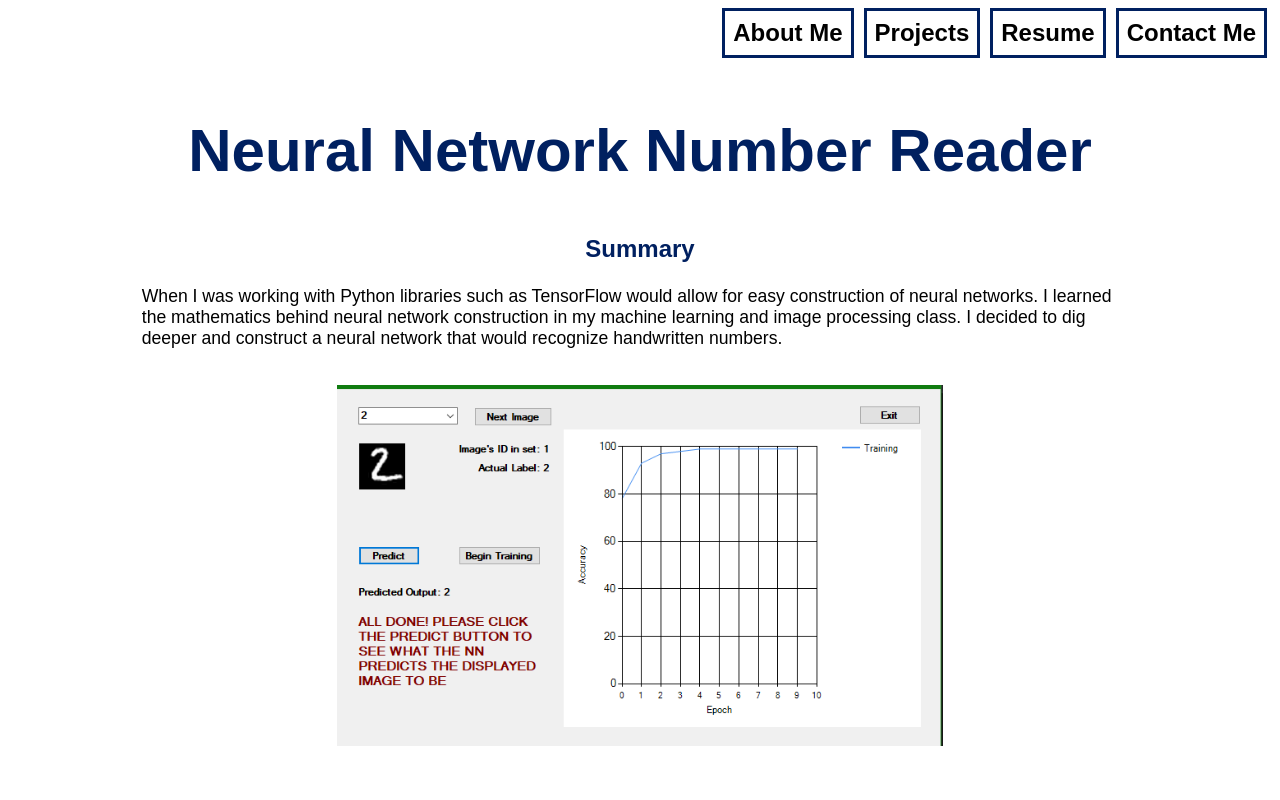
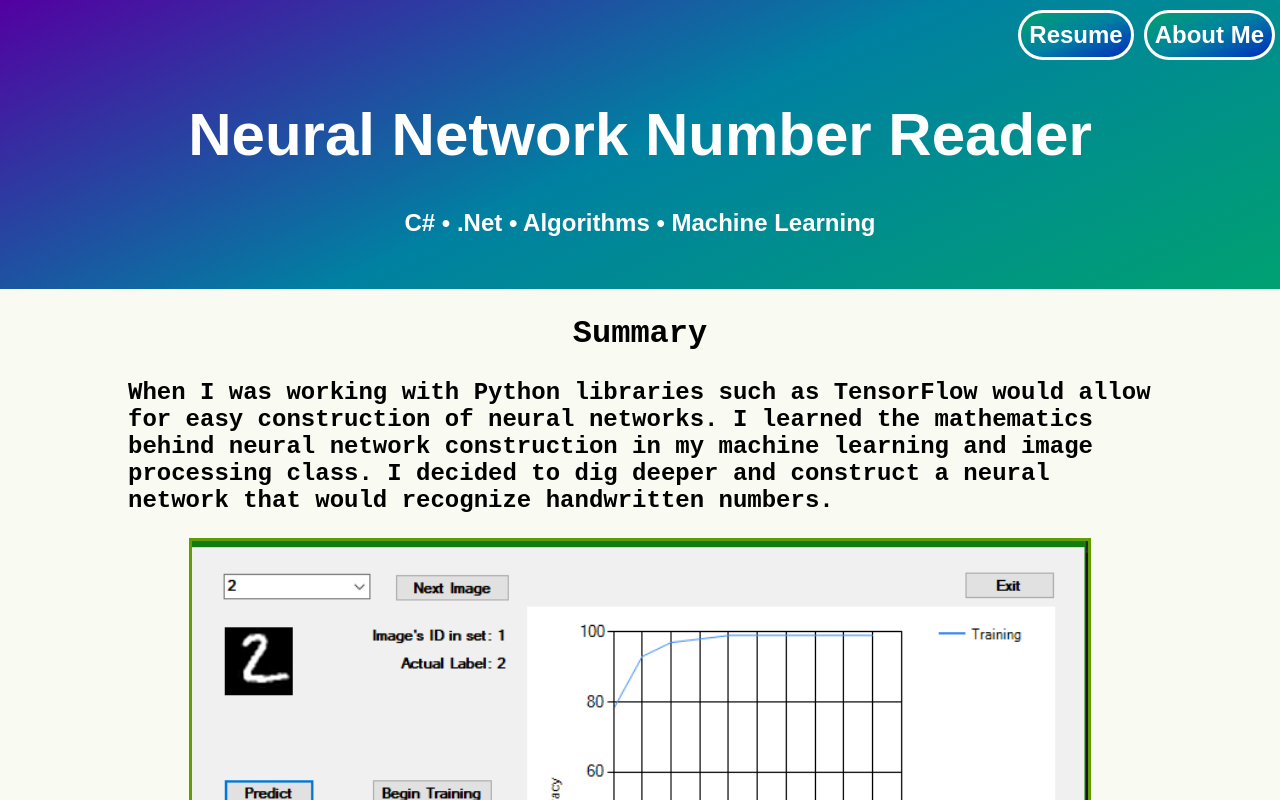
Before and after one commit to IlyaPivavaruk/ilyapivavaruk.github.io, a plain HTML site: page proj/nn.html in a window 1280 px wide. Shown: the top 800 px of the page. Drawn offline with Linux system fonts and the light colour scheme.

Commit message:
Updated Project Pages

```diff
--- a/proj/nn.html
+++ b/proj/nn.html
@@ -5,19 +5,17 @@
 		<title>Ilya's Portfolio - Neural Network Number Reader</title>
 	</head>
 	<body>
+		<div class="header_row">
 			<nav>
 				<ul>
-				<li><a href="../contact.html"> Contact Me </a></li>
-				<li><a href="../IlyaPivavarukResume2023.pdf" target="_blank">Resume</a></li>
-				<li><a href="../projects.html"> Projects </a></li>
 					<li><a href="../index.html"> About Me </a></li>
+					<li><a href="../IlyaPivavarukResume2024.pdf" target="_blank">Resume</a></li>
 				</ul>
 			</nav>
-
-		<br>
 			<h1>Neural Network Number Reader</h1>
-
-		<div class="main">
+			<h2>C# • .Net • Algorithms • Machine Learning</h2>
+		</div>
+		<div class="description_row">
 			<div class="postfooter">
 			<h2>Summary</h2>
 
@@ -27,35 +25,33 @@
                 to dig deeper and construct a neural network that would recognize handwritten numbers.
 			</p>
 
-			<br></br>
+
 			<img src="images/ml0.png" class="center" alt="test">
-			<br></br>
-			<br></br>
+			<br>
 			<img src="images/ml1.png" class="center" alt="test">
-			<br></br>
-			<br></br>
+			<br>
 			<img src="images/ml2.png" class="center" alt="test">
-			<br></br>
-			<h2>Logistics</h2>
+
+			<h2>Methodology</h2>
 			<p>
-				I needed a data set of handwritten numbers (0-9), and the MNIST data set provides just that (http://yann.lecun.com/exdb/mnist/).
+				I needed a data set of handwritten numbers (0-9), and the MNIST data set provides exactly what I need.
 				The first step was to read and process all the MNIST images since they are compressed into binary files.
 				The website above it tells in which order you should be reading the bits. Goes first 32 bits are the magic number,
 				next 32 bits are the number of images, rows, and columns in that order. After, you begin receiving pixels for each image
 				(784 per image since each image is 28x28). An important note to make is that the files are stored in high-endian format
 				hence we need to reverse the bytes after each individual read. I repeated the same steps (similar for labels) to store the
 				training image set, training labels, test image set, and test labels.
-				<br></br>
-				First, we have no values to work off of to make predictions so we have to randomly generate weights that will influence the
+				<br>
+				- First, we have no values to work off of to make predictions so we have to randomly generate weights that will influence the
 				first forward propagation results. Each image is 28x28 pixels so we have 784 input nodes that will take in values of either
 				1 or 0 where 1 means the pixel is black and 0 means its white, 1 middle layer (50 nodes), and an output layer (10 nodes).
-				<br></br>
-				Run through epochs (number of passes of the entire training data set the machine learning algorithm has completed)
+				<br>
+				- Run through epochs (number of passes of the entire training data set the machine learning algorithm has completed)
 				until we have a satisfactory level of accuracy (determined by me). Each epoch will return 10 values that correspond
 				to numbers 0 through 9. Those numbers represent the classification confidence level of the neural network for numbers
 				0 through 9. Calculate the error and backpropagate to update the constants for all nodes (except for input nodes).
-				<br></br>
-				Once a satisfactory level of accuracy is reached (training is complete) I store all the constants and use them to calculate predictions
+				<br>
+				- Once a satisfactory level of accuracy is reached (training is complete) I store all the constants and use them to calculate predictions
 				based on the image that the user selects.
 			</p>
 			<h2>Conclusion</h2>
@@ -65,7 +61,7 @@
 				that would lead to better results quicker. To optimize training I am also considering using multithreading to get
 				through epochs faster, which in return would minimize the time needed for training.
 			</p>
-			<br></br>
+
 			</div>
 		</div>
 	</body>
--- a/proj/stylesheet.css
+++ b/proj/stylesheet.css
@@ -1,11 +1,127 @@
+:root {
+	--headerTextColor: rgb(255, 255, 255);
+}
+
 html{
 	font-family: Arial, Helvetica, sans-serif;
 }
-body {
-	background-color: #ffffff;
+
+/*header format start*/
+.header_row{
+	background-image: linear-gradient(155deg,#5300a1 ,#0081a1,#00a171);
+	width: 100%;
+	margin: 0;
+	padding-bottom: .1%;
+}
+
+.header_row ul{
+	margin: 0;
+	padding: 0;
+	list-style-type: none;
+	overflow: hidden;
+
+}
+.header_row nav ul li{
+	float: right;
+	font-size: 150%;
+	font-weight: bold;
+	border-style: solid;
+	border-color: var(--headerTextColor);
+	margin: 10px 5px 0px 5px;
+	border-radius: 25px;
+	overflow: hidden;
+	background-image: linear-gradient(155deg,#00a171,#0081a1,#002cbe );
+
+}
+.header_row nav ul li a{
+	display: inline-block;
+	padding: 8px;
+	color: var(--headerTextColor);
+	/*text-shadow: 2px 2px #61892f;*/
+}
+.header_row nav ul li a:hover{
+
+	background-color: #ffee005d;
+
+}
+.header_row a:link{
+
+	text-decoration: none;
+}
+
+/*text: "'name of project'"*/
+.header_row h1 {
+	color: var(--headerTextColor);
+	font-size: 60px;
 	text-align: center;
 }
-ul{
+/*text: "'used technology'"*/
+.header_row h2{
+	color: var(--headerTextColor);
+	text-align: center;
+	padding-left: 10px;
+	padding-right: 10px;
+	margin-bottom: 50px;
+}
+
+
+/*header format end*/
+
+body {
+	/*background-color: #ffffff;*/
+	background-color: #f9fbf2;
+	margin:0px;
+}
+/*-----------------------------------------*/
+.description_row{
+
+	width: 100%;
+	margin: 0;
+	padding-bottom: .1%;
+	font-family:'Courier New', Courier, monospace;
+}
+
+.description_row h2{
+	text-align: center;
+	font-size: 200%;
+	font-weight: bolder;
+}
+.description_row p{
+	text-align: left;
+	margin-left: 10%;
+	margin-right: 10%;
+	font-size: 150%;
+	font-weight:bold;
+}
+/*Videos from local files*/
+.description_row video{
+	border-style: solid;
+	border-color: rgb(97, 158, 0);
+	width:70%;
+	height:70%;
+	margin-left: auto;
+	margin-right: auto;
+	display: block;
+}
+/*Videos from YouTube*/
+.description_row .vid{
+
+	text-align: center;
+}
+
+.description_row img{
+	border-style: solid;
+	border-color: rgb(97, 158, 0);
+	width:70%;
+	height:70%;
+	margin-left: auto;
+	margin-right: auto;
+	display: block;
+}
+
+/*-----------------------------------------*/
+
+/*ul{
 	margin: 0;
 	padding: 0;
 	list-style-type: none;
@@ -25,7 +141,6 @@ nav ul li a{
 	display: inline-block;
 	padding: 8px;
 	color: #000000;
-	/*text-shadow: 2px 2px #61892f;*/
 
 }
 li a:hover{
@@ -38,18 +153,15 @@ a:link{
 }
 h1 {
 	color: #002060;
-	/*text-shadow: 2px 2px #61892f;*/
 	font-size: 60px;
 	text-align: center;
 }
 h2{
 	color: #002060;
-	/*text-shadow: 2px 2px #61892f;*/
 	text-align: center;
 	padding: 10px;
 	margin: 1% 10%;
-	/*border-style: solid;
-	border-color: #6b6e70;*/
+
 }
 
 p {
@@ -62,7 +174,6 @@ p {
 
 img{
 
-	/*max-width: 505px;*/
 	max-width: 48%;
 	display: block;
   	margin-left: auto;
@@ -75,9 +186,7 @@ img{
 }
 .col{
 	float:left;
-	/*width: 500px;*/
 	max-width: 500px;
-	/*min-width: 31%;*/
 	margin: 1%;
 	padding: 3px 3px 0 3px;
 	border-style: solid;
@@ -88,7 +197,6 @@ p a{
 	display: inline-block;
 	padding: 8px;
 	color: #000000;
-	/*text-shadow: 2px 2px #61892f;*/
 	border-style: solid;
 	border-color: #002060;
 
@@ -124,4 +232,4 @@ main{
 	left: 0;
 	width: 50%;
 	height: 500px;
-}
+}*/
```
Also changed, not shown: index.html (+1 -1 lines), proj/bus.html (+11 -11 lines), proj/canny.html (+11 -12 lines), proj/maze.html (+12 -9 lines), proj/nav.html (+6 -6 lines), proj/rcb.html (+7 -8 lines), proj/sinc.html (+16 -19 lines). Lines whose indentation alone changed are shown as unchanged.
